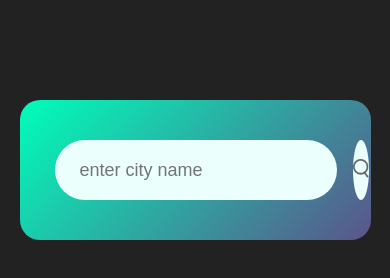
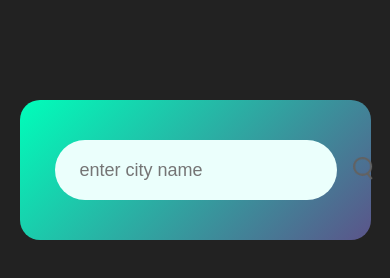
Before and after one commit to ZakirTqvi/weatherApp, a plain HTML site: page index.html in a window 390 px wide. Drawn offline with Linux system fonts and the light colour scheme.

Commit message:
no change

```diff
--- a/style.css
+++ b/style.css
@@ -91,3 +91,12 @@ body {
     margin-top: 10px;
     display: none;
 }
+
+@media(max-width:450px) {
+    .search button {
+        background: none;
+    }
+    .search button img{
+        width: 20px;
+    }
+}
```
